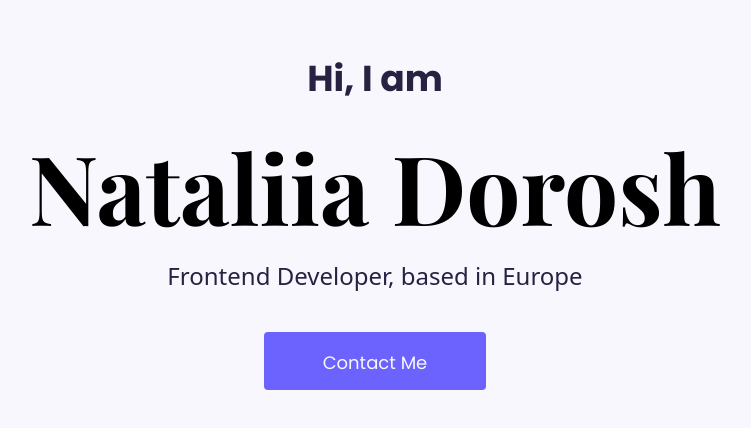
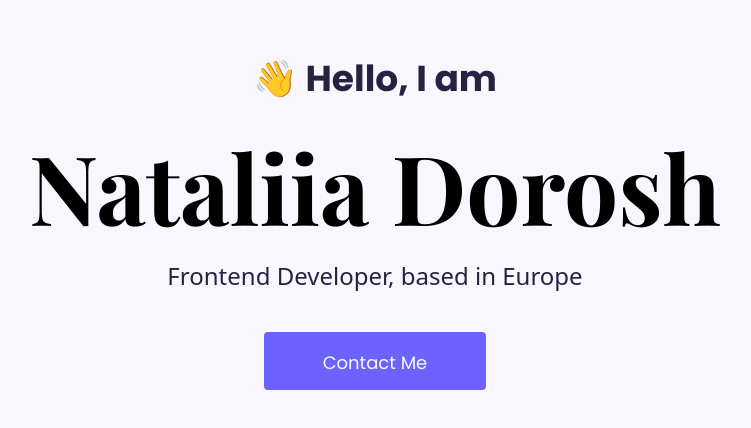
Before and after one commit to Niki313/responsive-week4-lesson7, a plain HTML site: page index.html in a window 1280 px wide. Shown: the part 210-638 px from the top of the page, without its empty margins (265-1016 px from the left). Drawn offline with nearby package versions, Linux system fonts and the light colour scheme; a web font is replaced by a local one.

Commit message:
adjusting the site to the task

```diff
--- a/index.html
+++ b/index.html
@@ -39,7 +39,7 @@
       <div class="wrapper">
 
         <div class="greeting-text">
-          <p class="greeting">Hi, I am</p>
+          <p class="greeting">👋 Hello, I am</p>
           <h1 class="name">Nataliia Dorosh</h1>
           <h2 class="mb-5" id="text-about">
             Frontend Developer, based in Europe
--- a/style.css
+++ b/style.css
@@ -16,7 +16,7 @@ body {
 .wrapper {
   background-color: var(--third-color);
   text-align: center;
-  height: 900px;
+  height: 650px;
   margin: 0 0 127px 0;
   padding: 51px 67px;
 }
```
